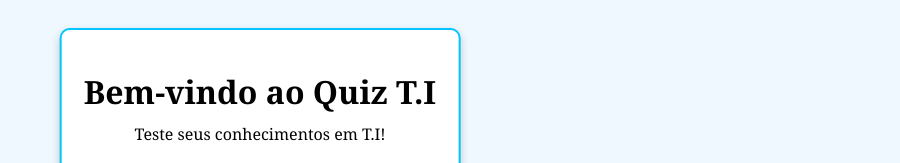
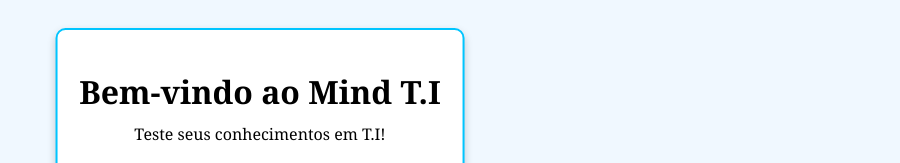
Before and after one commit to MindeTI/Mind-T.I, a React (Create React App) app: page / in a window 1280 px wide. Shown: the part 229-392 px from the top of the page, without its empty margins (380-1280 px from the left). Built offline with nearby package versions, Linux system fonts and the light colour scheme.

Commit message:
Update Inicio.js

```diff
--- a/src/components/Inicio.js
+++ b/src/components/Inicio.js
@@ -11,7 +11,7 @@
 
   return (
     <div className="container">
-      <h1>Bem-vindo ao Quiz T.I</h1>
+      <h1>Bem-vindo ao Mind T.I</h1>
       <p>Teste seus conhecimentos em T.I!</p>
 
       <button
```
